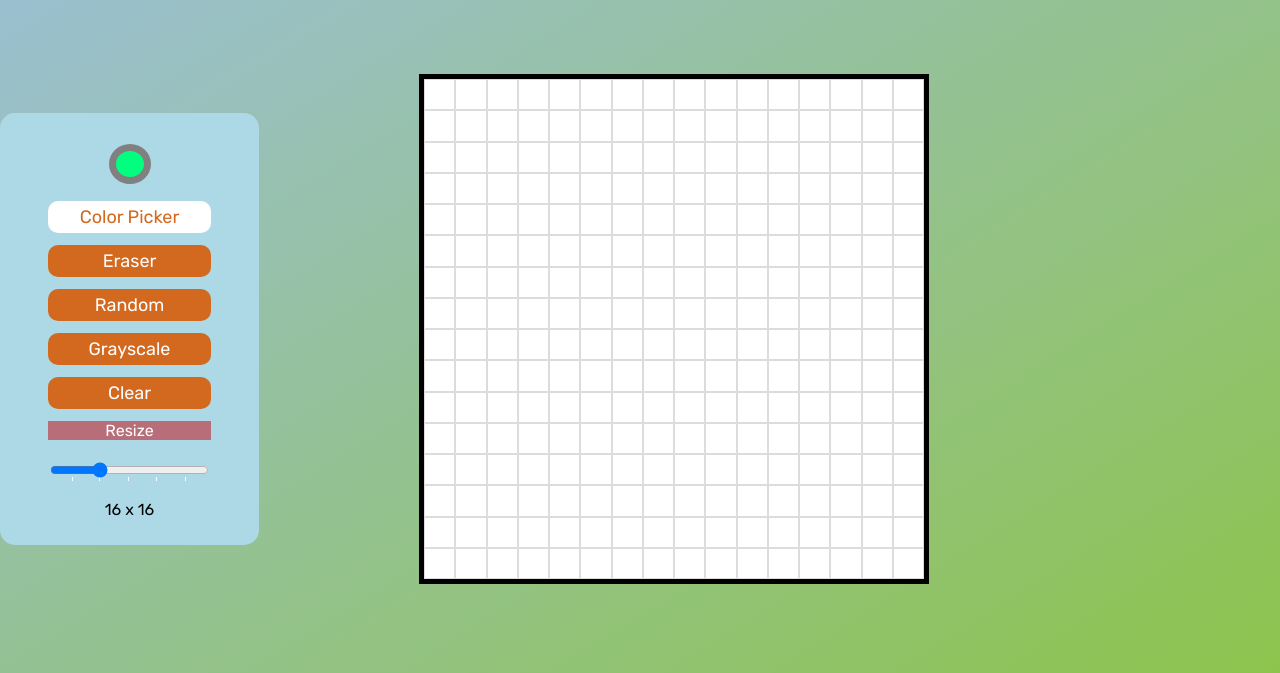
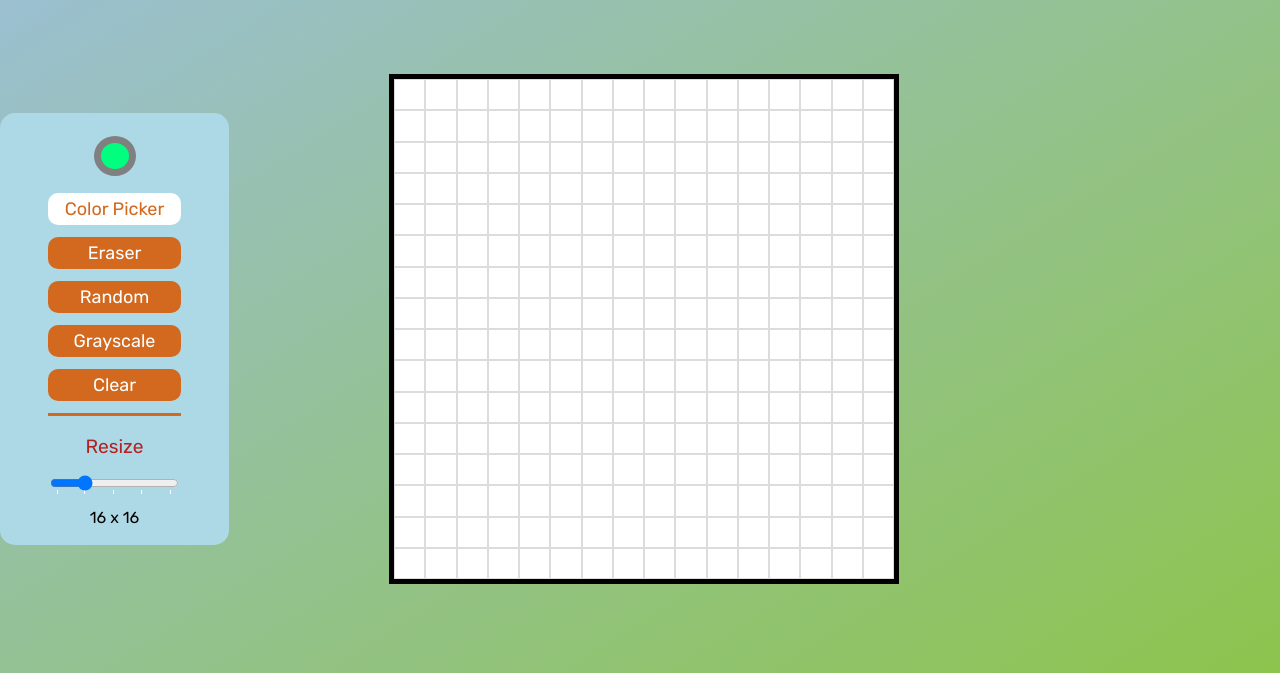
Before and after one commit to latsonj/etch-a-sketch, a plain HTML site: page index.html in a window 1280 px wide. Shown: the part 127-800 px from the top of the page. Drawn offline with Linux system fonts and the light colour scheme.

Commit message:
Style input, label, buttons:active

```diff
--- a/styles.css
+++ b/styles.css
@@ -84,17 +84,14 @@ body {
 }
 
 .resize {
-  background-color: #b76E79;
+  color: firebrick;
+  font-size: 1.2rem;
+  padding-top: 1em;
+  border-top: 3px solid #D2691E;
 }
 
-.buttons.resize:hover {
-  color: #b76E79;
-  background-color: white;
-}
-
-.buttons.resize:active {
-  color: #b76E79;
-  background-color: white;
+.slider {
+  padding: 0;
 }
 
 .buttons:hover {
@@ -103,8 +100,8 @@ body {
 }
 
 .buttons:active {
-  background-color: white;
-  color: #D2691E;
+  background-color: #EEEEEE;
+  color: teal;
 }
 
 .active-highlight {
```
